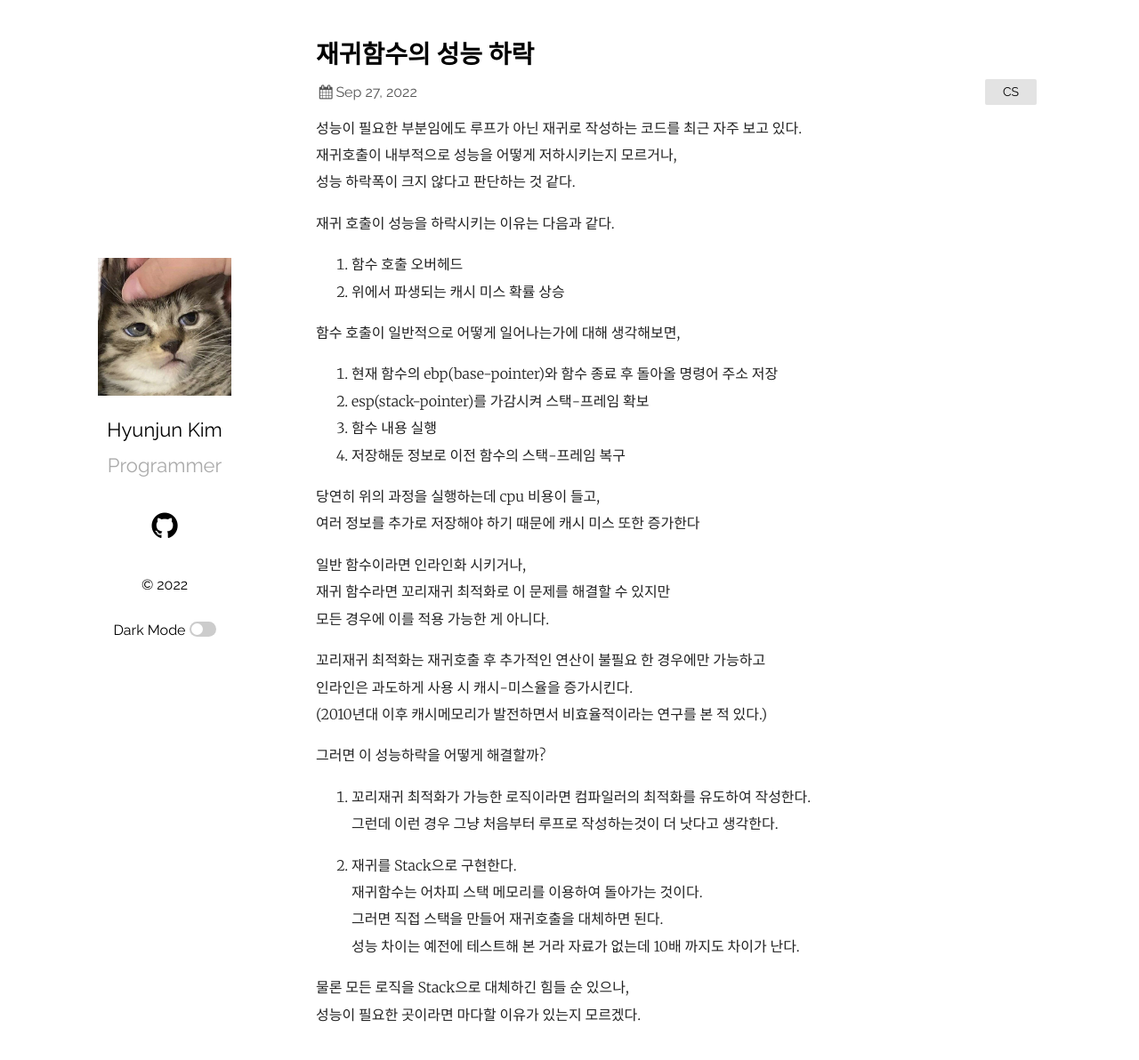
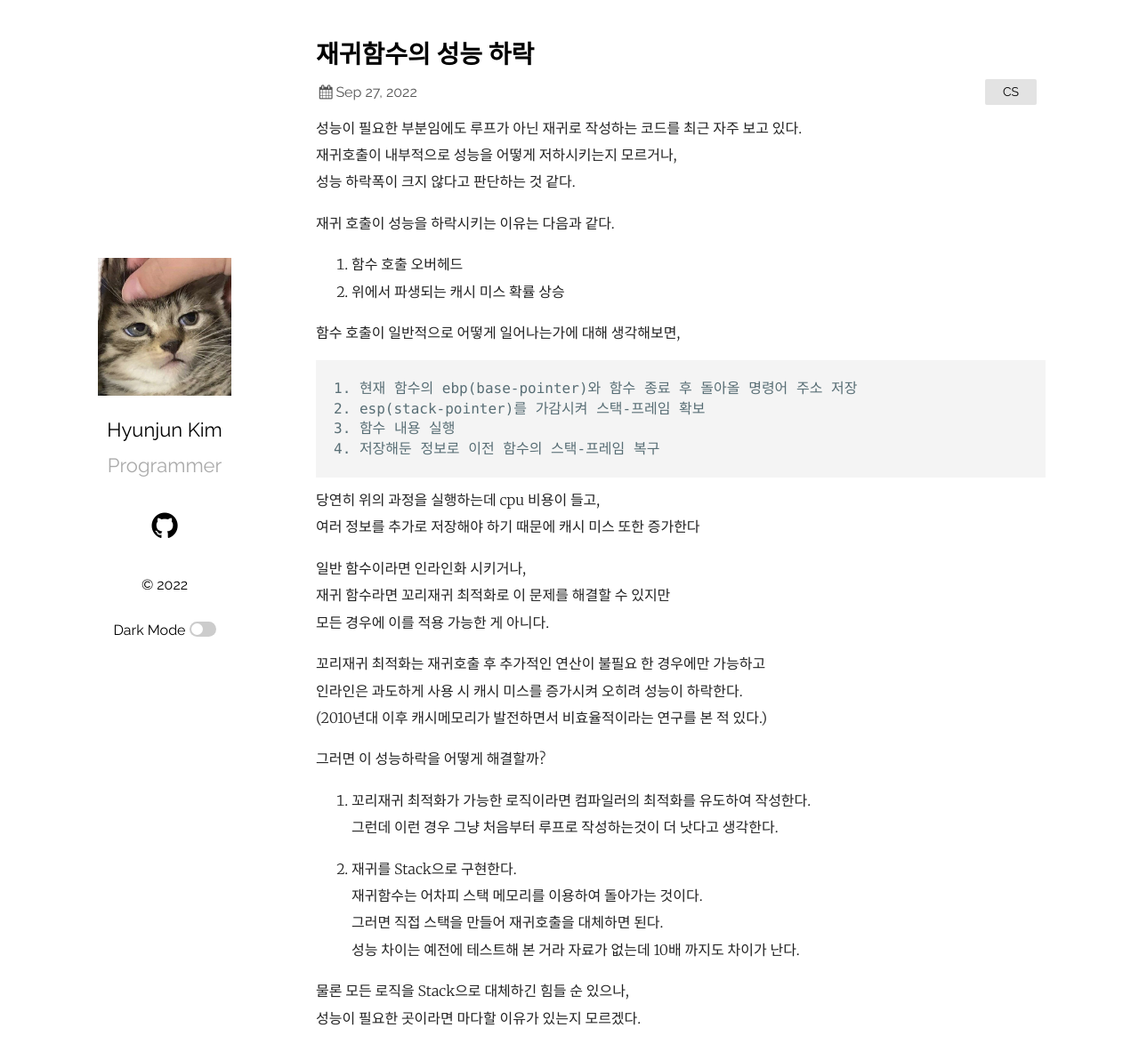
Before and after one commit to Ria9993/Ria9993.github.io, a Jekyll site: the page built from _posts/2022-09-27-performance-of-recursion.md, in a window 1280 px wide and 1205 px high. Shown: the top 1192 px of the window at 89% size. Built offline with Jekyll 4.4.1, drawn with Linux system fonts in a browser that asks for light colours; comment, search, counter and statistics services are not loaded.

Commit message:
Fix Typo

````diff
--- a/_posts/2022-09-27-performance-of-recursion.md
+++ b/_posts/2022-09-27-performance-of-recursion.md
@@ -14,10 +14,12 @@ comments: true
 2. 위에서 파생되는 캐시 미스 확률 상승
 
 함수 호출이 일반적으로 어떻게 일어나는가에 대해 생각해보면,
+```
 1. 현재 함수의 ebp(base-pointer)와 함수 종료 후 돌아올 명령어 주소 저장
 2. esp(stack-pointer)를 가감시켜 스택-프레임 확보
 3. 함수 내용 실행
 4. 저장해둔 정보로 이전 함수의 스택-프레임 복구
+```
 
 당연히 위의 과정을 실행하는데 cpu 비용이 들고,
 여러 정보를 추가로 저장해야 하기 때문에 캐시 미스 또한 증가한다
@@ -27,7 +29,7 @@ comments: true
 모든 경우에 이를 적용 가능한 게 아니다.
 
 꼬리재귀 최적화는 재귀호출 후 추가적인 연산이 불필요 한 경우에만 가능하고
-인라인은 과도하게 사용 시 캐시-미스율을 증가시킨다.
+인라인은 과도하게 사용 시 캐시 미스를 증가시켜 오히려 성능이 하락한다.
 (2010년대 이후 캐시메모리가 발전하면서 비효율적이라는 연구를 본 적 있다.)
 
 그러면 이 성능하락을 어떻게 해결할까?
````
